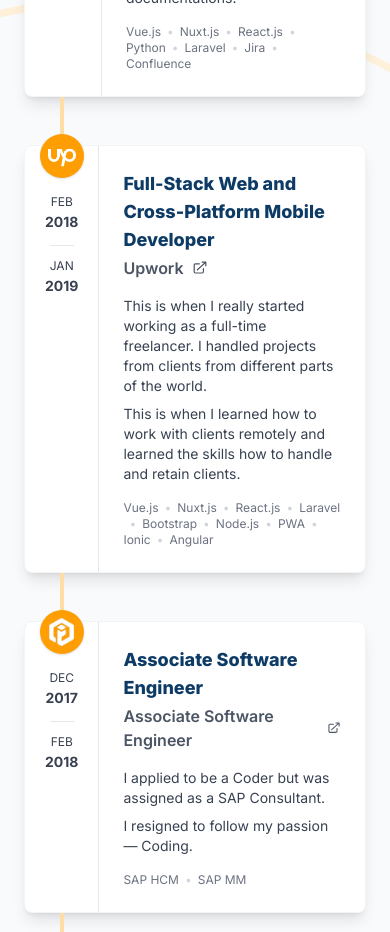
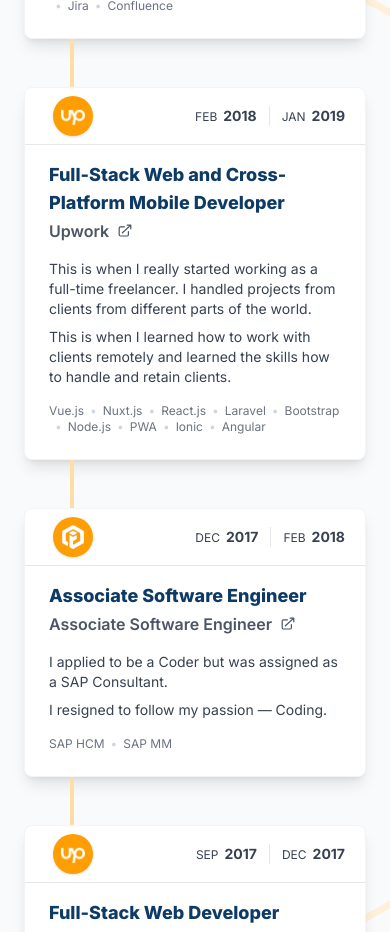
Before and after one commit to erwinmesi/v2.mesi.dev, a Next.js app: page / in a window 390 px wide. Shown: the part 4500-5432 px from the top of the page. Built offline with nearby package versions, Linux system fonts and the light colour scheme.

Commit message:
feat(work history): adjustment for xs-device

```diff
--- a/app/components/WorkHistoryCard.tsx
+++ b/app/components/WorkHistoryCard.tsx
@@ -10,30 +10,31 @@
 function WorkHistoryCard({ job }: WorkHistoryCardProps) {
   return (
     <div className="border border-gray-100 rounded-lg shadow-lg bg-white">
-      <div className="flex">
-        <div className="relative flex flex-col text-center gap-y-2 pt-12 pb-5 px-5 shrink-0">
-          <picture className="absolute left-1/2 -translate-x-1/2 -top-3 bg-primary rounded-full grid place-content-center shadow w-11 h-11">
+      <div className="flex flex-col sm:flex-row">
+        <div className="relative flex flex-row sm:flex-col justify-end sm:justify-start text-center gap-y-2 py-[18px] sm:pt-12 sm:pb-5 px-5 shrink-0">
+          <picture className="absolute left-12 sm:left-1/2 -translate-x-1/2 top-2 sm:-top-3 bg-primary rounded-full grid place-content-center shadow w-10 sm:w-11 h-10 sm:h-11">
             <img
               src={job.logo_url}
               alt="i-Cube Digital Solutions"
-              className="w-7 h-7 object-contain"
+              className="w-6 sm:w-7 h-6 sm:h-7 object-contain"
             />
           </picture>
-          <div>
+          <div className="flex sm:flex-col items-center gap-x-1.5">
             <p className="text-xs uppercase leading-tight">{job.from.month}</p>
             <strong className="text-sm">{job.from.year}</strong>
           </div>
-          <div className="flex justify-center">
+          <div className="hidden sm:flex justify-center">
             <hr className="w-6 my-1" />
           </div>
-          <div>
+          <div className="sm:hidden w-[1px] bg-gray-200 mx-3 h-5 self-center" />
+          <div className="flex sm:flex-col items-center gap-x-1.5">
             {job.to.month && (
               <p className="text-xs uppercase leading-tight">{job.to.month}</p>
             )}
             <strong className="text-sm">{job.to.year}</strong>
           </div>
         </div>
-        <div className="flex-1 border-l p-6 space-y-4">
+        <div className="flex-1 border-t sm:border-l pt-4 sm:pt-6 p-6 space-y-4">
           <div>
             <h3 className="text-pinion-blue font-extrabold text-lg md:text-xl mb-0.5">
               {job.position}
@@ -47,9 +48,7 @@
                 <ArrowTopRightOnSquareIcon height="16" />
               </a>
             ) : (
-              <p className="font-semibold text-typo-600">
-                {job.company_name}
-              </p>
+              <p className="font-semibold text-typo-600">{job.company_name}</p>
             )}
           </div>
           <div
--- a/app/components/WorkHistoryLine.tsx
+++ b/app/components/WorkHistoryLine.tsx
@@ -2,7 +2,7 @@
 
 function WorkHistoryLine() {
   return (
-    <div className="spacer px-9">
+    <div className="spacer pl-[46px] sm:pl-9">
       <div className="line h-12 border-l-4 border-primary-200"></div>
     </div>
   )
--- a/app/configs/workHistory.ts
+++ b/app/configs/workHistory.ts
@@ -38,8 +38,8 @@
       'Strapi',
     ],
     from: {
-      month: 'Dec',
-      year: '2017',
+      month: 'Sep',
+      year: '2022',
     },
     to: {
       month: null,
@@ -124,7 +124,7 @@
       '<p>After my 6-months from my first corporate job, I applied to Accenture. While processing my application, I tried entering Upwork freelancing. I was able to get some clients with small projects and worked as a full-time freelancer.</p><p>This is when I first learned how to work remotely.</p>',
     technologies: ['Vue.js', 'Laravel', 'Semantic UI', 'Loopback', 'Bootstrap'],
     from: {
-      month: 'Sept',
+      month: 'Sep',
       year: '2017',
     },
     to: {
```
